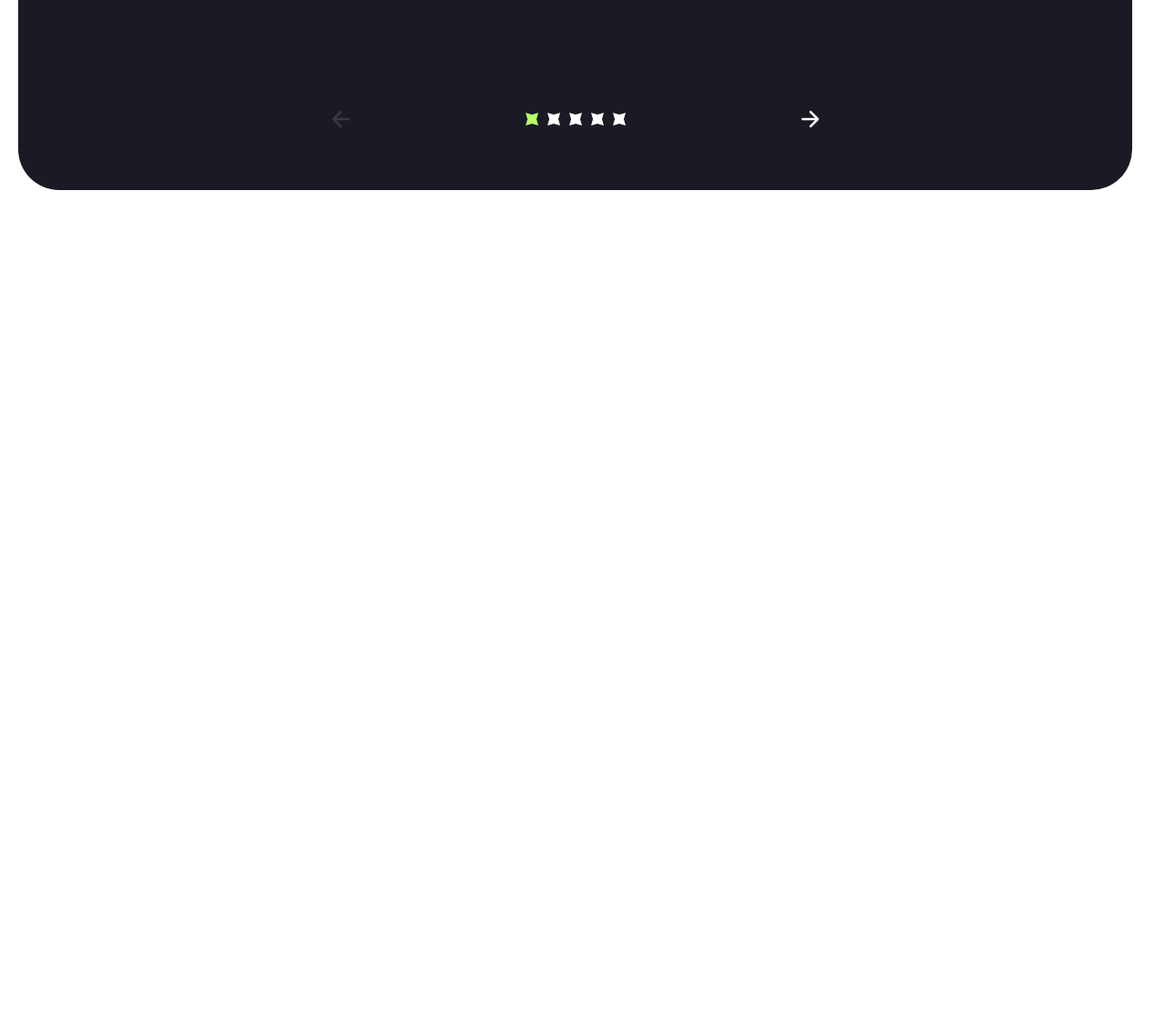
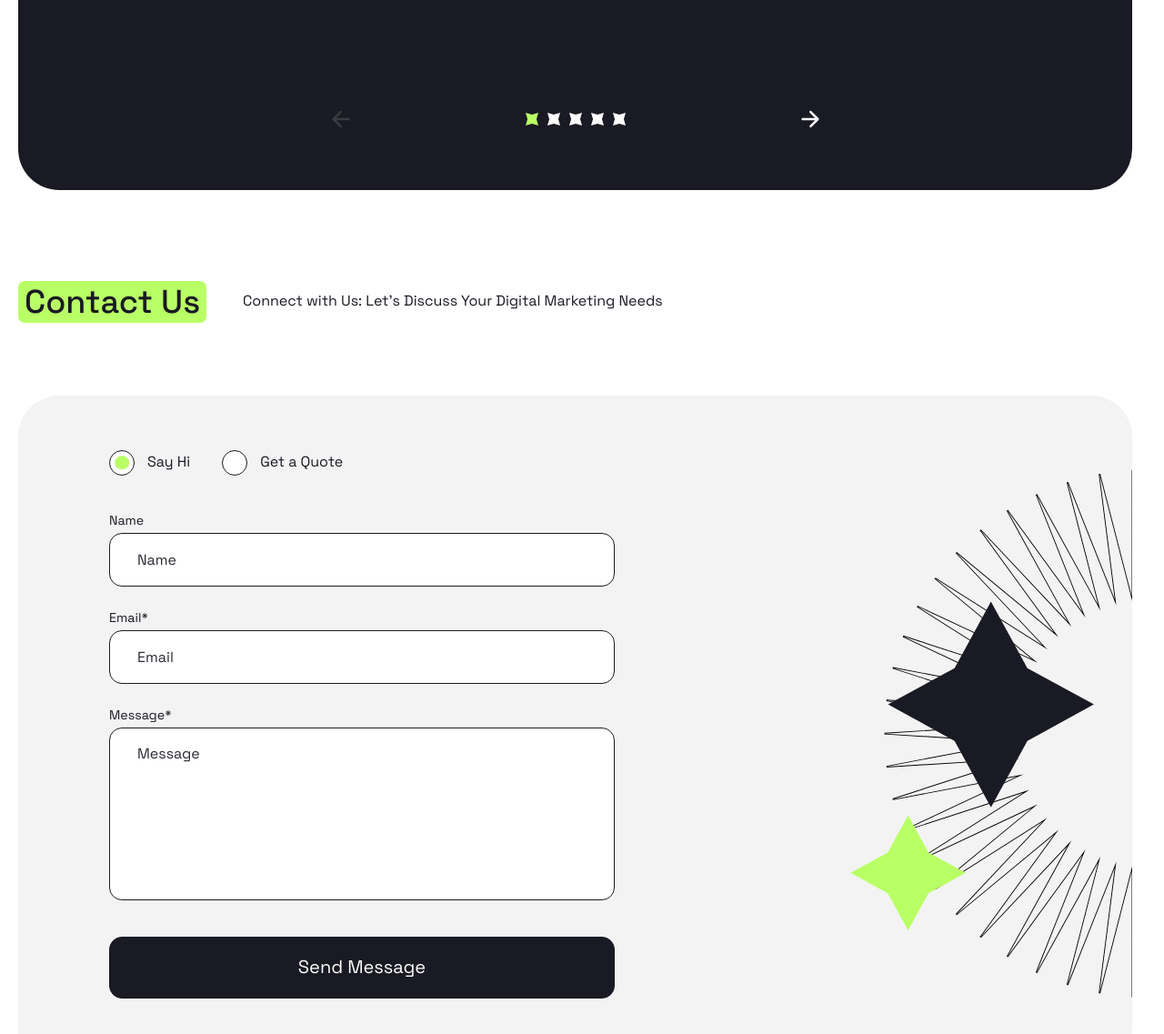
Before and after one commit to saburzham/positivus, a website: page index.html in a window 1280 px wide. Shown: the part 5820-6957 px from the top of the page at 91% size. Before the commit the page ends 6079 px from the top, so only its background shows below. Drawn offline with Linux system fonts and the light colour scheme.

Commit message:
feat: contact us block, radios & field components

```diff
--- a/index.html
+++ b/index.html
@@ -1185,6 +1185,82 @@
           </div>
         </div>
       </section>
+
+      <section class="section container">
+        <header class="section__header">
+          <h2 class="section__title puddle-bg">Contact Us</h2>
+          <div class="section__description">
+            <p>Connect with Us: Let's Discuss Your Digital Marketing Needs</p>
+          </div>
+        </header>
+        <div class="section__body">
+          <div class="contact-us">
+            <form class="contact-us__form">
+              <fieldset class="contact-us__request-types radios">
+                <legend class="radios__title visually-hidden">
+                  Request type
+                </legend>
+                <label class="radios__item radio">
+                  <input
+                    class="radio__input visually-hidden"
+                    name="request-type"
+                    type="radio"
+                    value="Say Hi"
+                    checked
+                  />
+                  <span class="radio__emulator"></span>
+                  <span class="radio__label">Say Hi</span>
+                </label>
+                <label class="radios__item radio">
+                  <input
+                    class="radio__input visually-hidden"
+                    name="request-type"
+                    type="radio"
+                    value="Get a Quote"
+                  />
+                  <span class="radio__emulator"></span>
+                  <span class="radio__label">Get a Quote</span>
+                </label>
+              </fieldset>
+              <div class="contact-us__body">
+                <div class="contact-us__field field">
+                  <label class="field__label" for="name">Name</label>
+                  <input
+                    class="field__input"
+                    id="name"
+                    name="name"
+                    placeholder="Name"
+                  />
+                </div>
+                <div class="contact-us__field field">
+                  <label class="field__label" for="email">Email*</label>
+                  <input
+                    class="field__input"
+                    id="email"
+                    name="email"
+                    placeholder="Email"
+                    type="email"
+                    required
+                  />
+                </div>
+                <div class="contact-us__field field">
+                  <label class="field__label" for="message">Message*</label>
+                  <textarea
+                    class="field__input field__input--textarea"
+                    id="message"
+                    name="message"
+                    placeholder="Message"
+                    required
+                  ></textarea>
+                </div>
+              </div>
+              <button class="contact-us__button button" type="submit">
+                Send Message
+              </button>
+            </form>
+          </div>
+        </div>
+      </section>
     </main>
 
     <dialog class="mobile-overlay visible-mobile" id="mobileOverlay">
--- /dev/null
+++ b/styles/blocks/_contact-us.scss
@@ -0,0 +1,69 @@
+.contact-us {
+  position: relative;
+  overflow-x: hidden;
+
+  @include mobile-above {
+    padding: 60px 100px 80px;
+    background-color: var(--color-gray);
+    border-radius: var(--border-radius-large);
+  }
+
+  &::after {
+    --contactUsImageOffsetY: 62px;
+
+    content: "";
+    position: absolute;
+    top: 50%;
+    left: 100%;
+    translate: -50% -50%;
+    height: calc(100% - var(--contactUsImageOffsetY) * 2);
+    aspect-ratio: 1;
+    background: url("../../assets/images/contact-us-bg.svg") center/contain
+      no-repeat;
+
+    @include tablet {
+      display: none;
+    }
+  }
+
+  &__form,
+  &__body {
+    display: flex;
+    flex-direction: column;
+  }
+
+  &__request-types,
+  &__body {
+    @include mobile {
+      background-color: var(--color-gray);
+    }
+  }
+
+  &__request-types {
+    @include mobile {
+      padding: 40px 52px 36px;
+      border-radius: var(--border-radius-large) var(--border-radius-large) 0 0;
+    }
+  }
+
+  &__form {
+    @include tablet-above {
+      max-width: 556px;
+    }
+
+    @include mobile-above {
+      row-gap: 40px;
+    }
+  }
+
+  &__body {
+    row-gap: 25px;
+
+    @include mobile {
+      row-gap: 20px;
+      margin-bottom: 30px;
+      padding: 10px 30px 50px;
+      border-radius: 0 0 var(--border-radius-large) var(--border-radius-large);
+    }
+  }
+}
--- /dev/null
+++ b/styles/components/_field.scss
@@ -0,0 +1,70 @@
+.field {
+  --fieldInputHeight: var(--input-height);
+  --fieldInputTextColor: var(--color-dark);
+  --fieldInputBgColor: var(--color-light);
+  --fieldInputBorderColor: var(--color-dark);
+  --fieldInputPlaceholderColor: var(--color-dark-alt);
+  --fieldInputHoverBgColor: var(--color-accent);
+
+  display: flex;
+  flex-direction: column;
+  align-items: start;
+  row-gap: 5px;
+
+  @include mobile {
+    row-gap: 10px;
+  }
+
+  &--big-height {
+    --fieldInputHeight: var(--button-height);
+  }
+
+  &--dark-bg {
+    --fieldInputTextColor: var(--color-accent);
+    --fieldInputBgColor: var(--color-dark-alt);
+    --fieldInputBorderColor: var(--color-light);
+    --fieldInputPlaceholderColor: var(--color-light);
+    --fieldInputHoverBgColor: var(--color-dark);
+  }
+
+  &__label {
+    @include fluid-text(16, 14);
+  }
+
+  &__input {
+    width: 100%;
+    height: var(--fieldInputHeight);
+    padding-inline: 30px;
+    color: var(--fieldInputTextColor);
+    background-color: var(--fieldInputBgColor);
+    border: 1px solid var(--fieldInputBorderColor);
+    border-radius: var(--border-radius);
+
+    @include hover {
+      background-color: var(--fieldInputHoverBgColor);
+    }
+
+    @include mobile {
+      padding-inline: 20px;
+    }
+
+    &:focus {
+      border-color: var(--color-accent);
+      outline: none;
+    }
+
+    &::placeholder {
+      color: var(--fieldInputPlaceholderColor);
+    }
+
+    &--textarea {
+      height: 190px;
+      padding-block: 18px;
+      resize: none;
+
+      @include mobile {
+        height: 132px;
+      }
+    }
+  }
+}
--- /dev/null
+++ b/styles/components/_radio.scss
@@ -0,0 +1,36 @@
+.radio {
+  display: flex;
+  align-items: center;
+  column-gap: 14px;
+  transition-duration: var(--transition-duration);
+
+  @include hover {
+    opacity: 0.6;
+  }
+
+  &__input {
+    &:not(:checked) + .radio__emulator::after {
+      opacity: 0;
+    }
+  }
+
+  &__emulator {
+    @include flex-center;
+    @include square(28px);
+
+    position: relative;
+    background-color: var(--color-light);
+    border: var(--border);
+    border-radius: 50%;
+
+    &::after {
+      @include abs-center;
+      @include square(60%);
+
+      content: "";
+      background-color: var(--color-accent);
+      border-radius: inherit;
+      transition-duration: var(--transition-duration);
+    }
+  }
+}
--- /dev/null
+++ b/styles/components/_radios.scss
@@ -0,0 +1,4 @@
+.radios {
+  display: flex;
+  column-gap: 35px;
+}
--- a/styles/main.scss
+++ b/styles/main.scss
@@ -4,7 +4,9 @@
 @import "./components/button", "./components/burger-button",
   "./components/cross-button", "./components/mobile-overlay",
   "./components/service-card", "./components/banner", "./components/team-card",
-  "./components/review-card", "./components/pagination";
+  "./components/review-card", "./components/pagination", "./components/radios",
+  "./components/radio", "./components/field";
 
 @import "./blocks/header", "./blocks/section", "./blocks/hero",
-  "./blocks/studies", "./blocks/process", "./blocks/team", "./blocks/reviews";
+  "./blocks/studies", "./blocks/process", "./blocks/team", "./blocks/reviews",
+  "./blocks/contact-us";
```
Also changed, not shown: assets/images/contact-us-bg.svg (added), dist/main.css, 1 other file.
